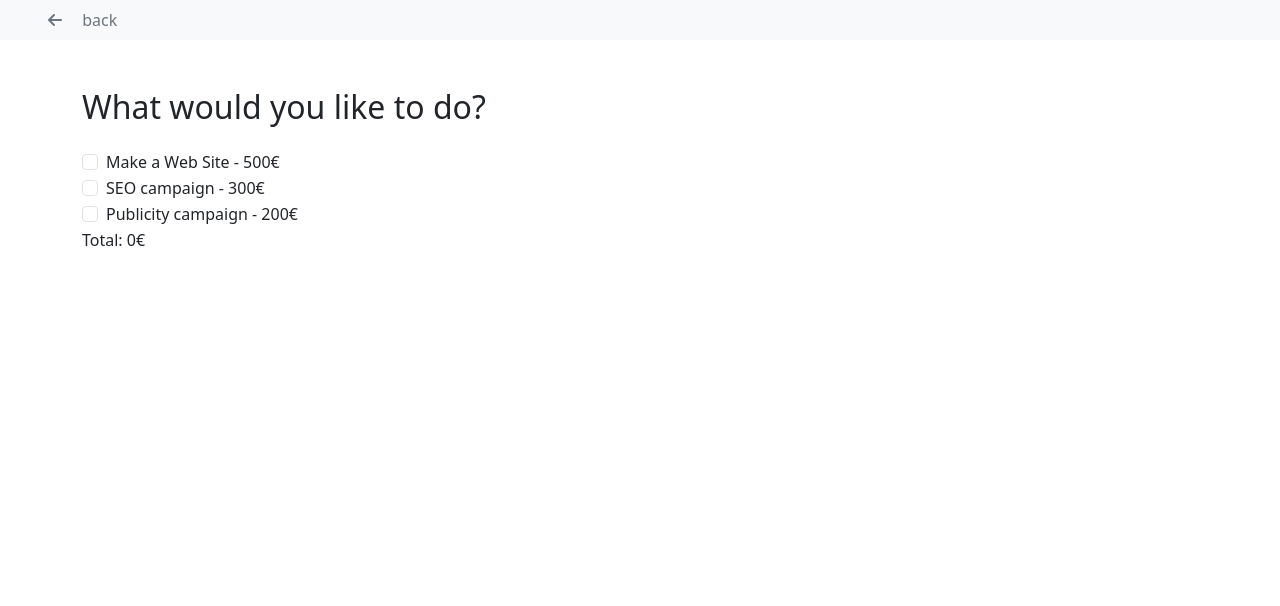
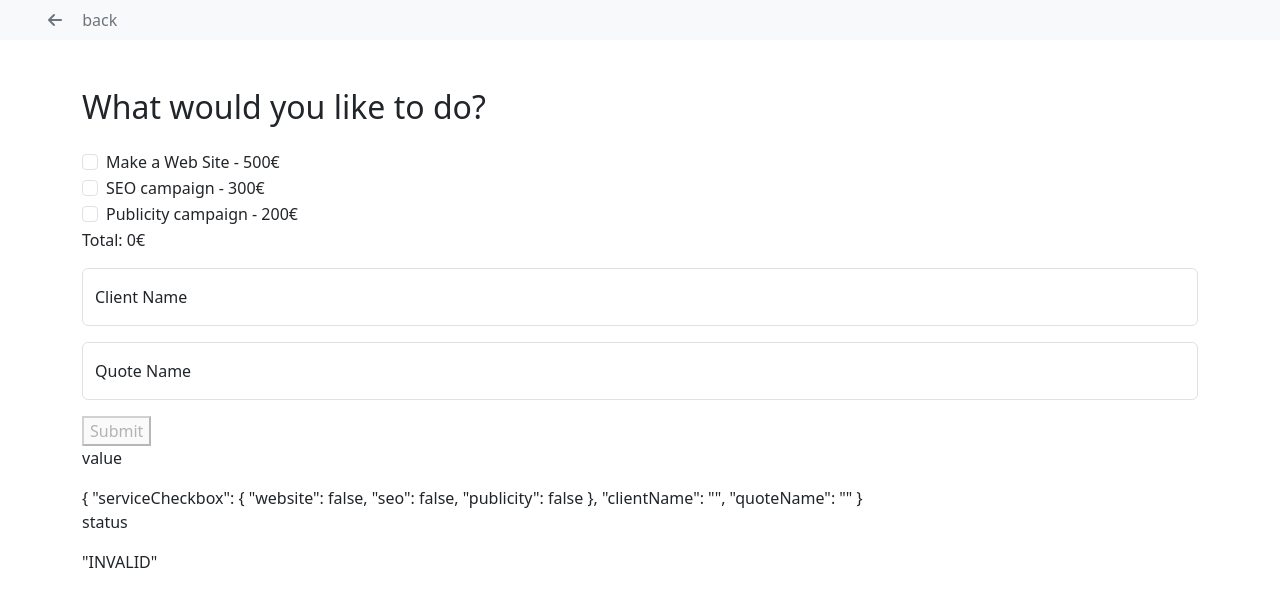
Before and after one commit to laradelrio/SprintSeven, an Angular app: page / in a window 1280 px wide. Shown: the top 606 px of the page. Built offline with nearby package versions, Linux system fonts and the light colour scheme.

Commit message:
error validar panel

```diff
--- a/src/app/home/components/panel/panel.component.ts
+++ b/src/app/home/components/panel/panel.component.ts
@@ -1,4 +1,4 @@
-import { Component, EventEmitter, Input, Output, ViewChild } from '@angular/core';
+import { Component, EventEmitter, Output} from '@angular/core';
 import { FormBuilder, FormGroup, Validators } from '@angular/forms';
 import { TotalQuoteService } from 'src/app/service/totalQuote/total-quote.service';
 import { PopupComponent } from '../popup/popup.component';
@@ -12,23 +12,6 @@ import { websitePanelData } from 'src/app/interfaces/websitePanelData.interface'
   styleUrls: ['./panel.component.scss']
 })
 export class PanelComponent {
-
-
-
-
-
-
-
-
-
-
-
-
-
-
-
-
-
 
   //set up to notify parent (home)of change - this emits event, that is caught in parentHTML
   @Output() panelChanged = new EventEmitter<void>
@@ -48,9 +31,12 @@ export class PanelComponent {
     })
   }
 
-
   get panelDataList(): websitePanelData[] {
     return this.companyServicesList.websitePanelData
+  }
+
+  panelIsValid(){
+    return this.serviceDetailsForm.valid;
   }
 
   computeExrasPrice(): void {
@@ -59,11 +45,6 @@ export class PanelComponent {
       this.extrasChanged();
     }
   }
-
-
-
-
-
 
   addExtra(extra: string ): void {
 
@@ -76,8 +57,9 @@ export class PanelComponent {
         this.languages++
         this.serviceDetailsForm.controls[extra].setValue(this.languages);
     }
+
     this.computeExrasPrice()
-  }
+  };
 
   subtractExtra(extra: string): void {
 
@@ -90,17 +72,17 @@ export class PanelComponent {
         this.languages--
         this.serviceDetailsForm.controls[extra].setValue(this.languages);
      }
+
     this.computeExrasPrice()
-   }
+   };
 
   //Emit to home(parent), smt in child changed
   extrasChanged(): void{
     this.panelChanged.emit();
-  }
+  };
 
   openPopup(): void{
     this.openBModal.open(PopupComponent, { centered: true });
-  }
+  };
 
-
-  }
+}
--- a/src/app/home/home.component.html
+++ b/src/app/home/home.component.html
@@ -2,7 +2,7 @@
 <app-home-navbar></app-home-navbar>
 <div class="container mt-5">
   <h2>What would you like to do?</h2>
-<form [formGroup]="clientForm">
+<form [formGroup]="clientForm" (ngSubmit)="saveServices()" >
 
   <section formGroupName="serviceCheckbox" class="mt-4 mb-3" >
 
@@ -26,10 +26,39 @@
 
     <p *ngIf="f.controls['serviceCheckbox'].errors && f.controls['serviceCheckbox'].touched"  class="text-danger">Please select at least one service</p>
       <p>Total: {{totalQuote}}€</p>
+
   </section>
 
+
+  <section>
+
+      <div *ngFor=" let data of clientData" class="mb-3">
+
+          <div class="form-floating">
+              <input [formControlName]="data.dataType" type="text" class="form-control" [id]="data.dataType" [placeholder]="data.dataType" (keydown)="formIsValid()"/>
+              <label [for]="data.dataType"> {{data.label}}</label>
+          </div>
+
+
+          <p *ngIf=" (data.dataType==='clientName') && f.controls['clientName'].touched  && ( f.controls['clientName'].getError('required')
+            || f.controls['clientName'].getError('minLength'))"
+            class="text-danger"> Minimum 2 characters</p>
+
+          <p *ngIf=" (data.dataType==='quoteName') && f.controls['quoteName'].touched  && ( f.controls['quoteName'].getError('required')
+            || f.controls['quoteName'].getError('minLength'))"
+            class="text-danger"> Minimum 3 characters</p>
+
+      </div>
+
+
+  </section>
+
+  <button type="submit" [disabled]="!isValidForm">Submit</button>
 </form>
-
+<p>value</p>
+{{f.value | json}}
+<p>status</p>
+{{f.status | json}}
 <!--
   <form (ngSubmit)="formIsValid() ">
       <section class="mt-4 mb-3">
--- a/src/app/home/home.component.ts
+++ b/src/app/home/home.component.ts
@@ -1,12 +1,12 @@
-import { Component, ViewChild } from '@angular/core';
+import { Component, ViewChild}  from '@angular/core';
 import { CompanyServicesService } from '../service/companyServices/company-services.service';
 import { CompanyService } from '../interfaces/companyService.interface';
 import { TotalQuoteService } from '../service/totalQuote/total-quote.service';
-import { ClientQuoteFormComponent } from './components/client-quote-form/client-quote-form.component';
+import { FormControl, FormGroup, Validators } from '@angular/forms';
+import { FormValidationService } from '../service/FormValidationService/form-validation-service.service';
+import { ClientData } from '../interfaces/clientData.interface';
+import { ClientDataServiceService } from '../service/clientDataService/client-data-service.service';
 import { PanelComponent } from './components/panel/panel.component';
-import { FormBuilder, FormControl, FormGroup, Validators } from '@angular/forms';
-import { FormValidationService } from '../service/FormValidationService/form-validation-service.service';
-import { ServiceTotals } from '../interfaces/serviceTotals.interface';
 
 
 @Component({
@@ -15,10 +15,10 @@ import { ServiceTotals } from '../interfaces/serviceTotals.interface';
   styleUrls: ['./home.component.scss']
 })
 export class HomeComponent {
-  // @ViewChild(PanelComponent) panelComponent!: PanelComponent;
+  @ViewChild(PanelComponent) panelComponent!: PanelComponent;
 
   totalQuote: number = 0;
-
+  isValidForm: boolean = false;
 
   clientForm = new FormGroup({
 
@@ -30,14 +30,14 @@ export class HomeComponent {
       }, this.formValidationService.requireCheckboxesToBeCheckedValidator()
     ),
 
-    name: new FormControl('',[Validators.required,Validators.minLength(2)]),
-    quote: new FormControl('',  [Validators.required, Validators.min(200)]),
-
+    clientName: new FormControl('',[Validators.required,Validators.minLength(2)]),
+    quoteName: new FormControl('',  [Validators.required, Validators.minLength(3)]),
   })
 
   constructor(
     public formValidationService: FormValidationService,
     public companyServicesList: CompanyServicesService,
+    public clientDataList: ClientDataServiceService,
     public totalQuoteService: TotalQuoteService,
     ){}
 
@@ -49,19 +49,52 @@ export class HomeComponent {
       return this.companyServicesList.companyServices
     }
 
+    get clientData(): ClientData[]{
+       return this.clientDataList.clientData
+    }
+
     computeTotalPrice() {
+
          if (!this.f.get('serviceCheckbox.website')?.value){
           this.totalQuoteService.computeWebSiteExtras(0,0);
          }
-        this.totalQuote = this.totalQuoteService.computeTotalQuote(this.clientForm)
+        this.totalQuote = this.totalQuoteService.computeTotalQuote(this.clientForm);
+
+       this.formIsValid();
 
     }
 
+    formIsValid(){
+      console.log("formfucntion")
+      if (this.f.get('serviceCheckbox.website')?.value){
+        console.log("website")
+        if(this.panelComponent.panelIsValid()){ //ERROR HERE,
+          console.log("website + valid")
+          this.isValidForm = true;
+        } else {
+          console.log("website + NOT VALIDd")
+          this.isValidForm = false;
+        };
+      }else {
+        if(this.f.valid){
+          console.log(" general + valid")
+          this.isValidForm = true;
+        } else {
+          this.isValidForm = false;
+          console.log(" general + NOT alid")
+        };
+      }
+    }
 
+    saveServices():void{
 
-      saveServices():void{
-        let spreadServicesChecked = [...[this.f.get('serviceCheckbox')?.value]]
+      if(this.isValidForm){
+
+        let clienName = this.f.get('clientName')?.value || " ";
+        let quoteName = this.f.get('quoteName')?.value || " ";
+        this.totalQuoteService.saveClientQuote( this.clientForm, clienName, quoteName )
       }
+
 
 
 
@@ -155,3 +188,5 @@ export class HomeComponent {
   //   }
 
   }
+
+}
--- /dev/null
+++ b/src/app/interfaces/clientData.interface.ts
@@ -0,0 +1,4 @@
+export interface ClientData{
+    dataType: string,
+    label: string,
+}
--- a/src/app/service/FormValidationService/form-validation-service.service.ts
+++ b/src/app/service/FormValidationService/form-validation-service.service.ts
@@ -38,6 +38,4 @@ export class FormValidationService {
       };
     }
 
-
-
   }
--- /dev/null
+++ b/src/app/service/clientDataService/client-data-service.service.ts
@@ -0,0 +1,16 @@
+import { Injectable } from '@angular/core';
+import { ClientData } from 'src/app/interfaces/clientData.interface';
+
+@Injectable({
+  providedIn: 'root'
+})
+export class ClientDataServiceService {
+
+  constructor() { }
+
+  clientData: ClientData[] = [
+    { dataType: "clientName", label: " Client Name" },
+    { dataType: "quoteName", label: "Quote Name"},
+  ];
+
+}
--- a/src/app/service/totalQuote/total-quote.service.ts
+++ b/src/app/service/totalQuote/total-quote.service.ts
@@ -2,28 +2,29 @@ import { Injectable } from '@angular/core';
 import { FormGroup } from '@angular/forms';
 import { ServiceTotals } from 'src/app/interfaces/serviceTotals.interface';
 import { CompanyServicesService } from '../companyServices/company-services.service';
+import { ClientSummary } from 'src/app/interfaces/clientSummary.interface';
 
 @Injectable({
   providedIn: 'root'
 })
 export class TotalQuoteService {
 
+  clients: ClientSummary[]= [];
+
   netDays: number = 30;
   websiteExtras: number = 0;
-  // websitePrice: number = 0;
-  // seoAndPubliPrice: number = 0;
-  // totalPrice: number = 0;
-  // clientQuotes: string[] =[];
+  totalQuoteSum: number = 0;
 
-
-
-  totalQuoteSum: number = 0;
+  pages: number = 0;
+  languages: number = 0;
+  purchasedServices: string[] = [];
 
   constructor(  public companyServicesList: CompanyServicesService,){ }
 
   computeTotalQuote(clientForm: FormGroup): number {
 
     this.totalQuoteSum = 0;
+    let purchasedServices: string[] = [];
 
     let serviceObject = clientForm.get('serviceCheckbox')?.value;
     let cloneService = { ...serviceObject };
@@ -45,50 +46,58 @@ export class TotalQuoteService {
       let servicePrice = (listServiceObject?.price) || 0;
 
       if (checked) {
-        serviceTotals[serviceId] += servicePrice;;
+        serviceTotals[serviceId] += servicePrice;
+        purchasedServices.push(serviceId);
       }
     });
 
     Object.values(serviceTotals).forEach((service) => this.totalQuoteSum += service);
+    this.purchasedServices = purchasedServices
 
     return this.totalQuoteSum+ this.websiteExtras;
   }
 
   computeWebSiteExtras(pages: number, languages: number):void {
     this.websiteExtras = pages * languages * this.netDays;
+    this.pages = pages;
+    this.languages = languages
   }
 
-}
+  saveClientQuote(clientForm: FormGroup, clientName: string, quoteName:string){
+
+    let quote = 0;
+    let services: string[]=[];
+    let pages = 0;
+    let languages = 0;
+
+    let client: ClientSummary = {
+      clientName : "",
+      quoteName : "",
+      quote : 0,
+      services : this.purchasedServices,
+    }
+
+    if(clientForm.get('serviceCheckbox.website')?.value){
+      client = {
+        clientName : clientName,
+        quoteName : quoteName,
+        quote : this.totalQuoteSum,
+        services : this.purchasedServices,
+        pages : this.pages,
+        languages : this.languages,
+      }
+    } else{
+        client = {
+          clientName : clientName,
+          quoteName : quoteName,
+          quote : this.totalQuoteSum,
+          services : this.purchasedServices,
+        }
+
+      this.clients.push(client);
+    }
+    console.log("clients array ", this.clients);
+  };
 
 
-  // computeTotalPrice(service: CompanyService): number {
-
-  //       if (service.id !== "website") {
-  //         if (service.checked) {
-  //           this.seoAndPubliPrice += service.price;
-  //         } else {
-  //           this.seoAndPubliPrice -= service.price;
-  //         }
-  //       } else {
-  //         this.websitePrice = 0;
-  //         if (service.checked) {
-  //           this.websitePrice += service.price + this.websiteExtras;
-  //         }
-  //       }
-
-  //       this.seoAndPubliPrice + this.websitePrice
-  //       return this.totalPrice = this.seoAndPubliPrice + this.websitePrice;
-
-  //     }
-
-// }
-//
-
-//   getTotalPrice(){
-//     return this.totalPrice;
-//   }
-
-//   // saveQuotes(client){
-//   //   this.clientQuotes.push(client);
-
-//   // }
+}
```
Also changed, not shown: src/app/home/components/panel/panel.component.html (+0 -65 lines), src/app/interfaces/clientSummary.interface.ts (added, +8 -0 lines), 1 other file (tests, documents, lock files or other folders).
